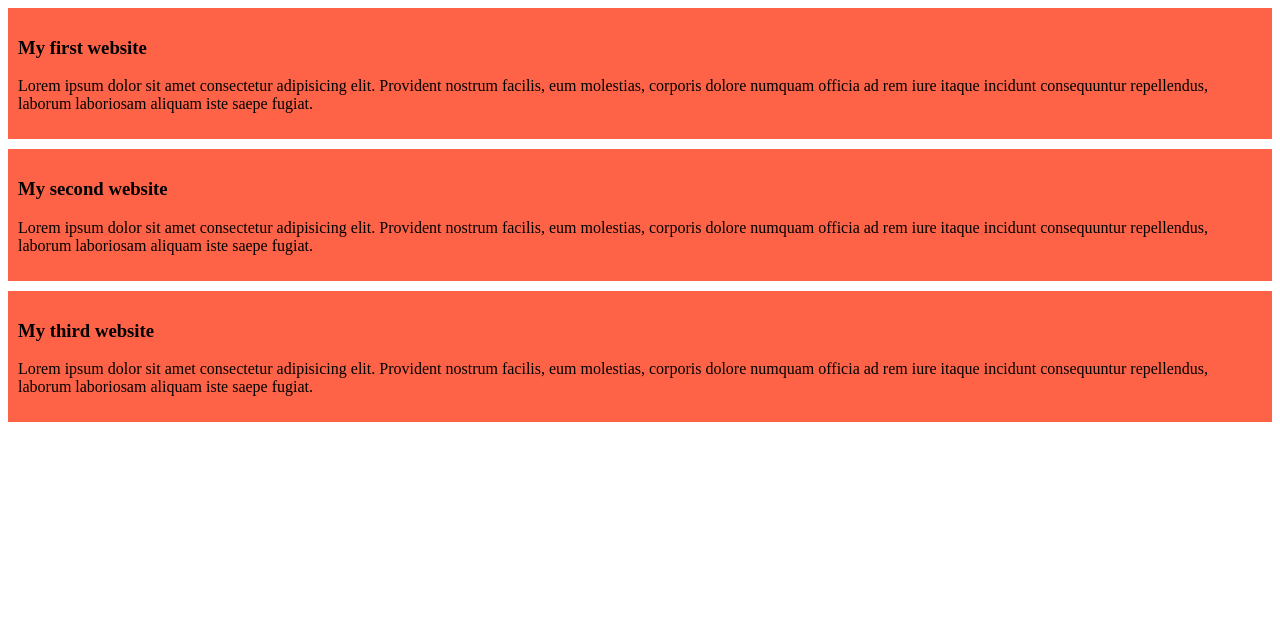
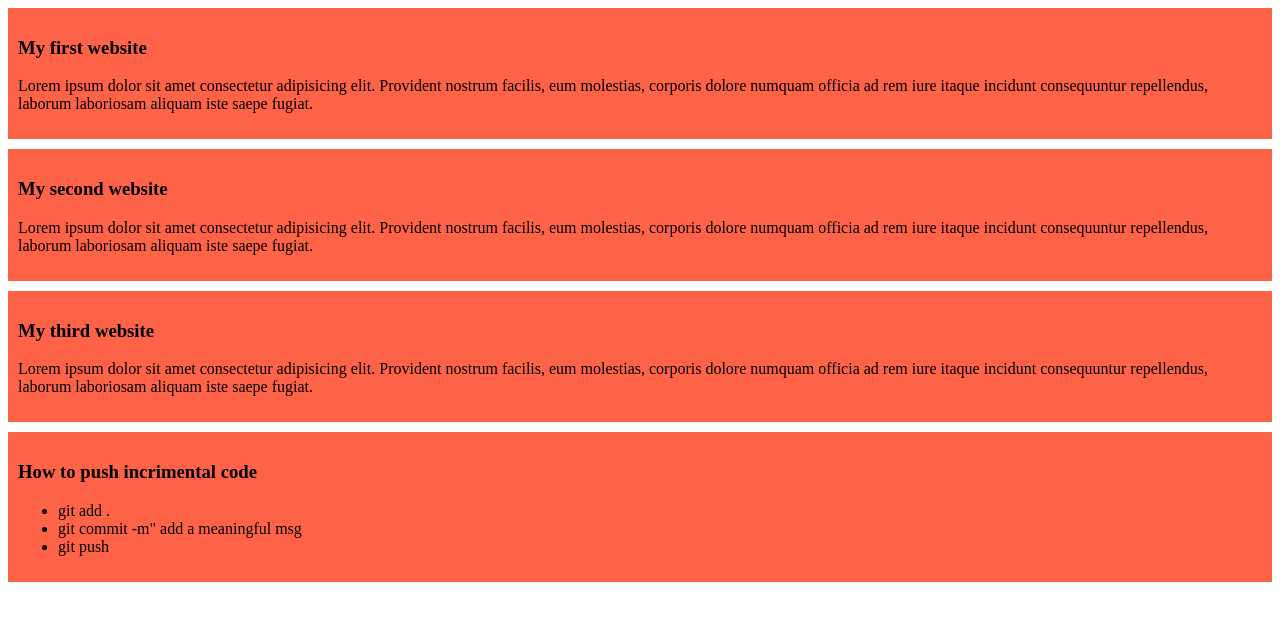
Before and after one commit to Shefatmim01/first-github-repo, a plain HTML site: page index.html in a window 1280 px wide. Drawn offline with Linux system fonts and the light colour scheme.

Commit message:
added list

```diff
--- a/index.html
+++ b/index.html
@@ -19,6 +19,15 @@
         <h3>My third website</h3>
         <p>Lorem ipsum dolor sit amet consectetur adipisicing elit. Provident nostrum facilis, eum molestias, corporis dolore numquam officia ad rem iure itaque incidunt consequuntur repellendus, laborum laboriosam aliquam iste saepe fugiat.</p>
     </div>
+    <div>
+        <h3>How to push incrimental code</h3>
+        <ul>
+            <li>git add .</li>
+            <li>git commit -m" add a meaningful msg</li>
+            <li>git push</li>
+
+        </ul>
+    </div>
 
 </body>
 </html>
```
